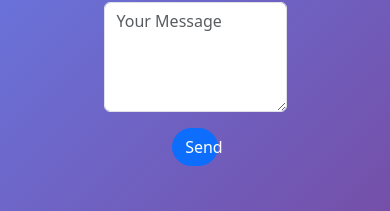
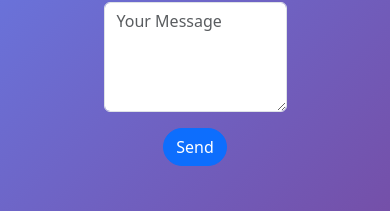
Before and after one commit to NadimHassan09/my-portfolio-bootstrap, a plain HTML site: page index.html in a window 390 px wide. Shown: the part 9033-9244 px from the top of the page. Drawn offline with nearby package versions, Linux system fonts and the light colour scheme.

Commit message:
minor updates made
i've updated my cv and fixed the responsiveness of the form's button

```diff
--- a/index.html
+++ b/index.html
@@ -546,7 +546,7 @@ I’m constantly learning and staying up-to-date with the latest tools and best
                         <div class="mb-3">
                             <textarea class="form-control" rows="4" placeholder="Your Message"></textarea>
                         </div>
-                        <button type="button" class="btn btn-primary rounded-pill w-25">Send</button>
+                            <button id="form-btn" type="button" class="btn btn-primary rounded-pill ">Send</button>
                         </form>
                     </div>
 
--- a/style.css
+++ b/style.css
@@ -201,6 +201,10 @@ section p{
 #contact{
 background: linear-gradient(135deg, #667eea 0%, #764ba2 100%) !important;
 }
+#contact #form-btn{
+    min-width: 25% !important;
+}
+/*form*/
 footer{
     background-color: #2d3748 !important;
 }
```
Also changed, not shown: 1 other file.
